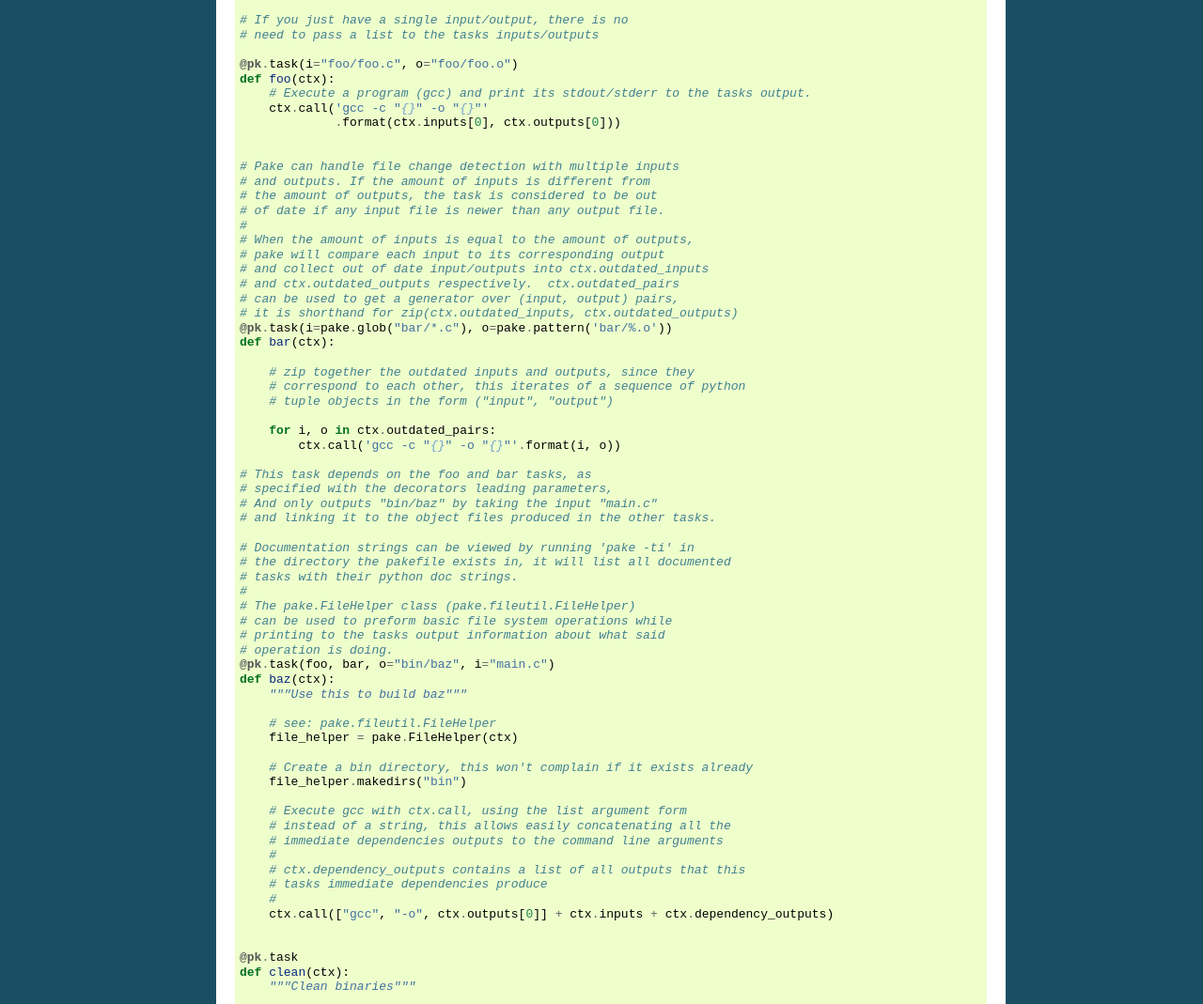
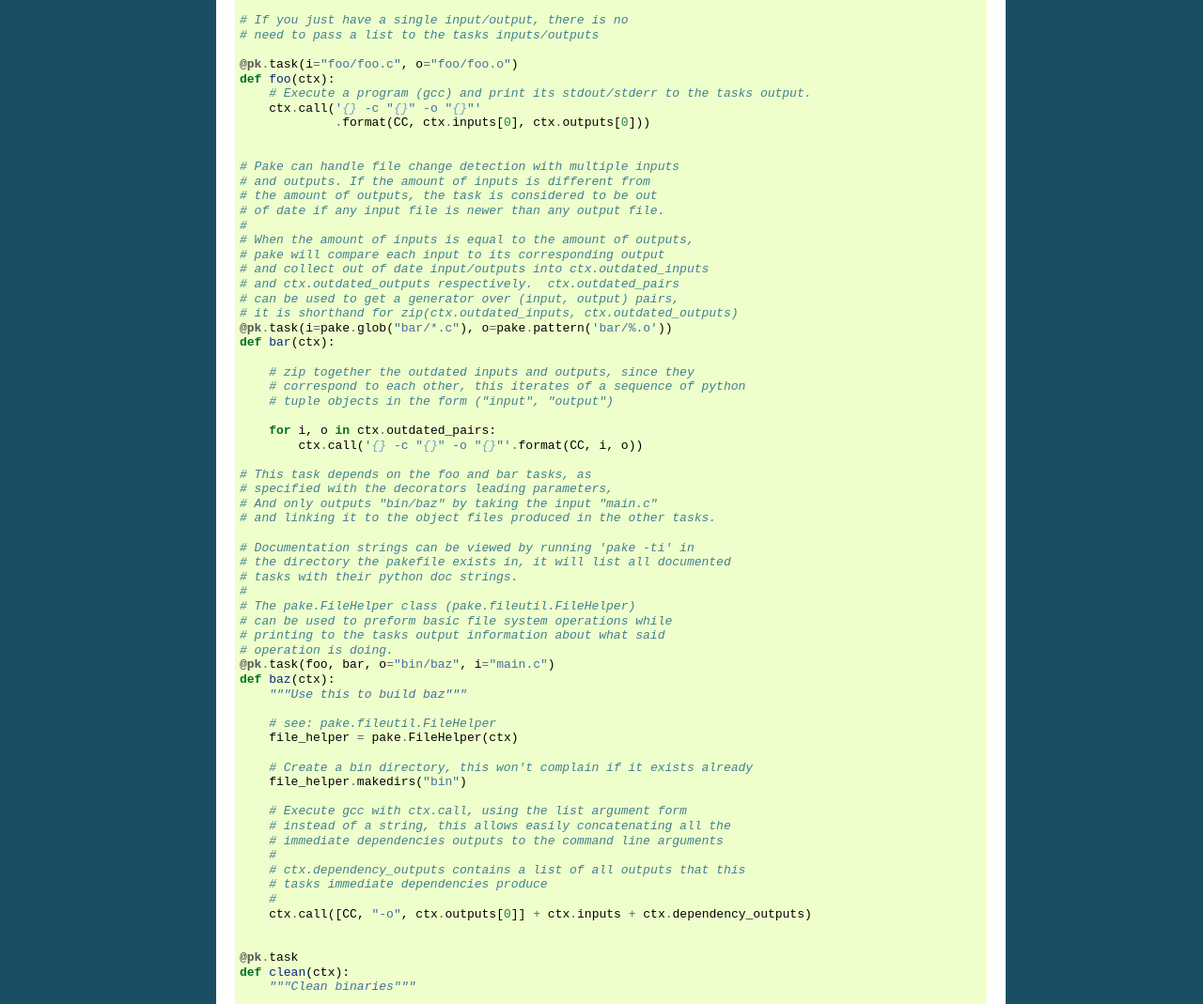
Before and after one commit to Teriks/pake, a Sphinx documentation site: the page built from docs/source/basictasks.rst, in a window 1280 px wide. Shown: the part 380-1449 px from the top of the page at 94% size. Built offline with Sphinx 7.4.7, drawn with Linux system fonts in a browser that asks for light colours.

Commit message:
Documentation amendments

```diff
--- a/docs/source/basictasks.rst
+++ b/docs/source/basictasks.rst
@@ -28,8 +28,8 @@ Writing Basic Tasks
     @pk.task(i="foo/foo.c", o="foo/foo.o")
     def foo(ctx):
         # Execute a program (gcc) and print its stdout/stderr to the tasks output.
-        ctx.call('gcc -c "{}" -o "{}"'
-                 .format(ctx.inputs[0], ctx.outputs[0]))
+        ctx.call('{} -c "{}" -o "{}"'
+                 .format(CC, ctx.inputs[0], ctx.outputs[0]))
 
 
     # Pake can handle file change detection with multiple inputs
@@ -51,7 +51,7 @@ Writing Basic Tasks
         # tuple objects in the form ("input", "output")
 
         for i, o in ctx.outdated_pairs:
-            ctx.call('gcc -c "{}" -o "{}"'.format(i, o))
+            ctx.call('{} -c "{}" -o "{}"'.format(CC, i, o))
 
     # This task depends on the foo and bar tasks, as
     # specified with the decorators leading parameters,
@@ -83,7 +83,7 @@ Writing Basic Tasks
         # ctx.dependency_outputs contains a list of all outputs that this
         # tasks immediate dependencies produce
         #
-        ctx.call(["gcc", "-o", ctx.outputs[0]] + ctx.inputs + ctx.dependency_outputs)
+        ctx.call([CC, "-o", ctx.outputs[0]] + ctx.inputs + ctx.dependency_outputs)
 
 
     @pk.task
```
